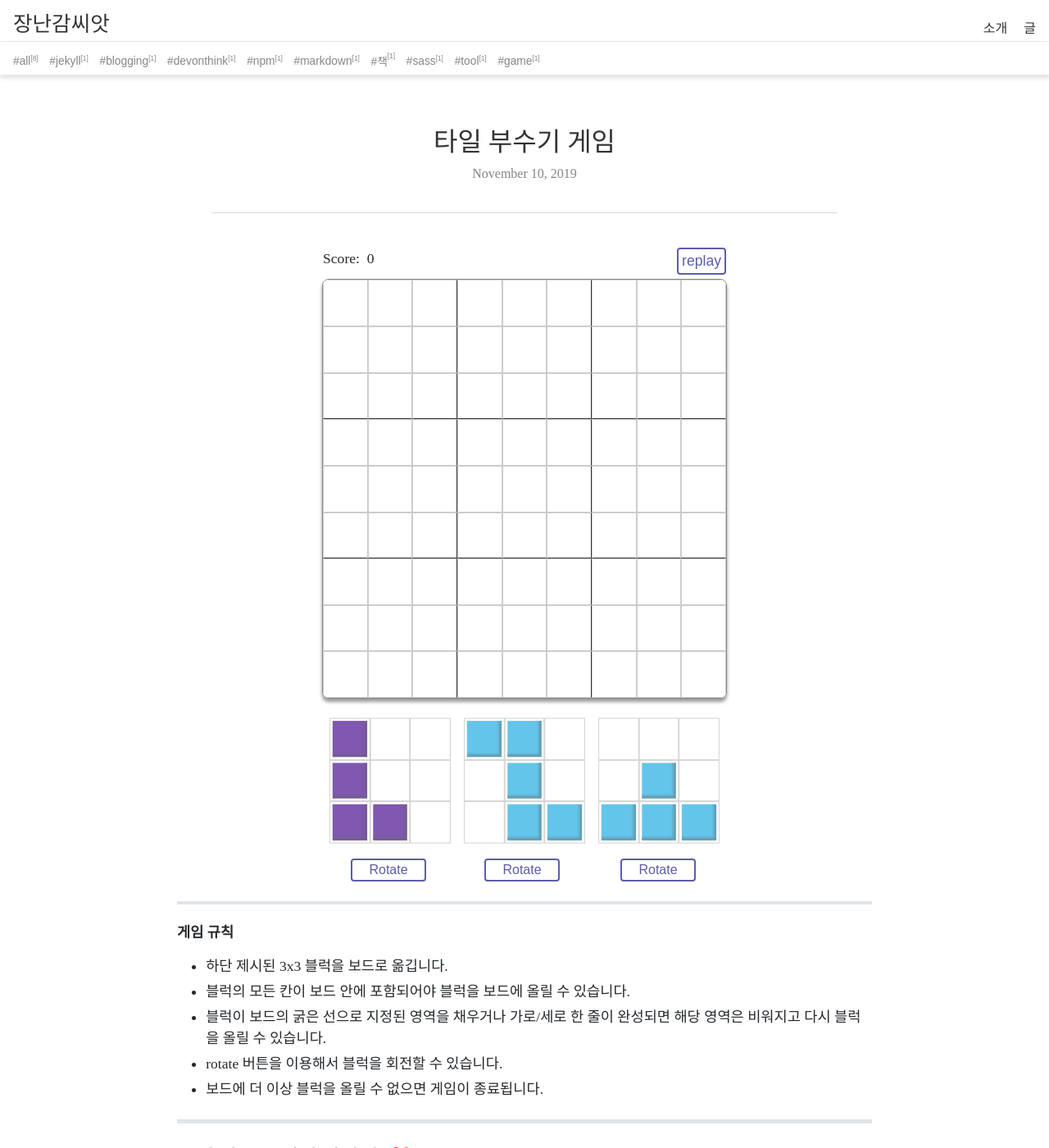
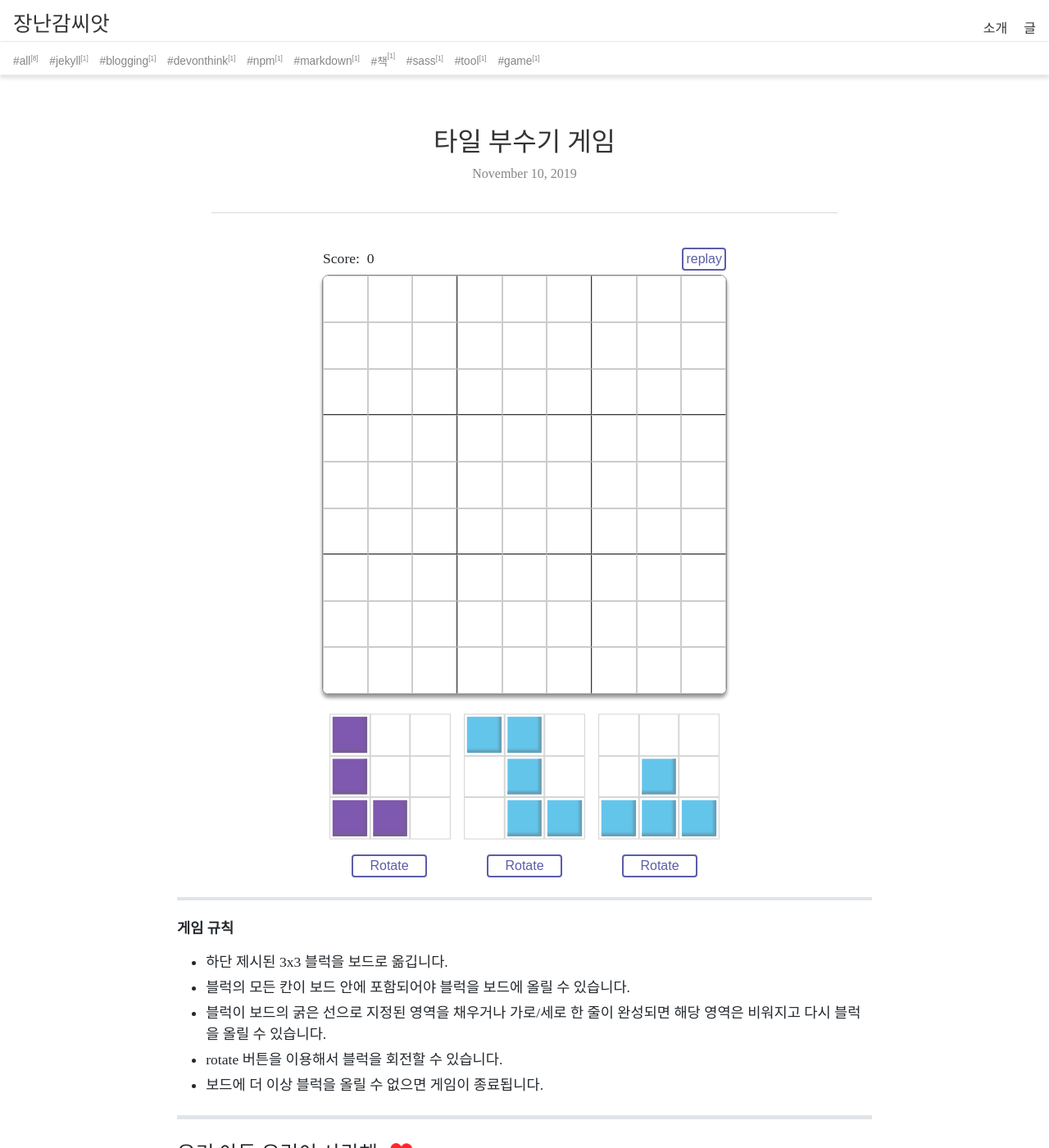
Before and after one commit to toyseed/toyseed.github.io, a Jekyll site: the page built from _posts/2019-11-10-tile-break.html, in a window 1280 px wide and 1400 px high. Shown: the whole window at 82% size. Built offline with Jekyll 4.4.1, drawn with Linux system fonts in a browser that asks for light colours; nearby versions of some CDN libraries.

Commit message:
adjust style

```diff
--- a/_sass/post/tile-break/_tile-break.scss
+++ b/_sass/post/tile-break/_tile-break.scss
@@ -148,7 +148,7 @@
     }
 
     .rotate-btn + .rotate-btn {
-      margin: 0 3px;
+      margin-left:3px;
     }
   }
   .gameover {
@@ -211,8 +211,8 @@
   }
 
   .replay-button {
-    padding: 4px;
-    font-size: 1em;
+    padding: 3px;
+    font-size: 1rem;
     color: #5b5da9;
     border: 2px solid #5b5da9;
     border-radius: 4px;
```
